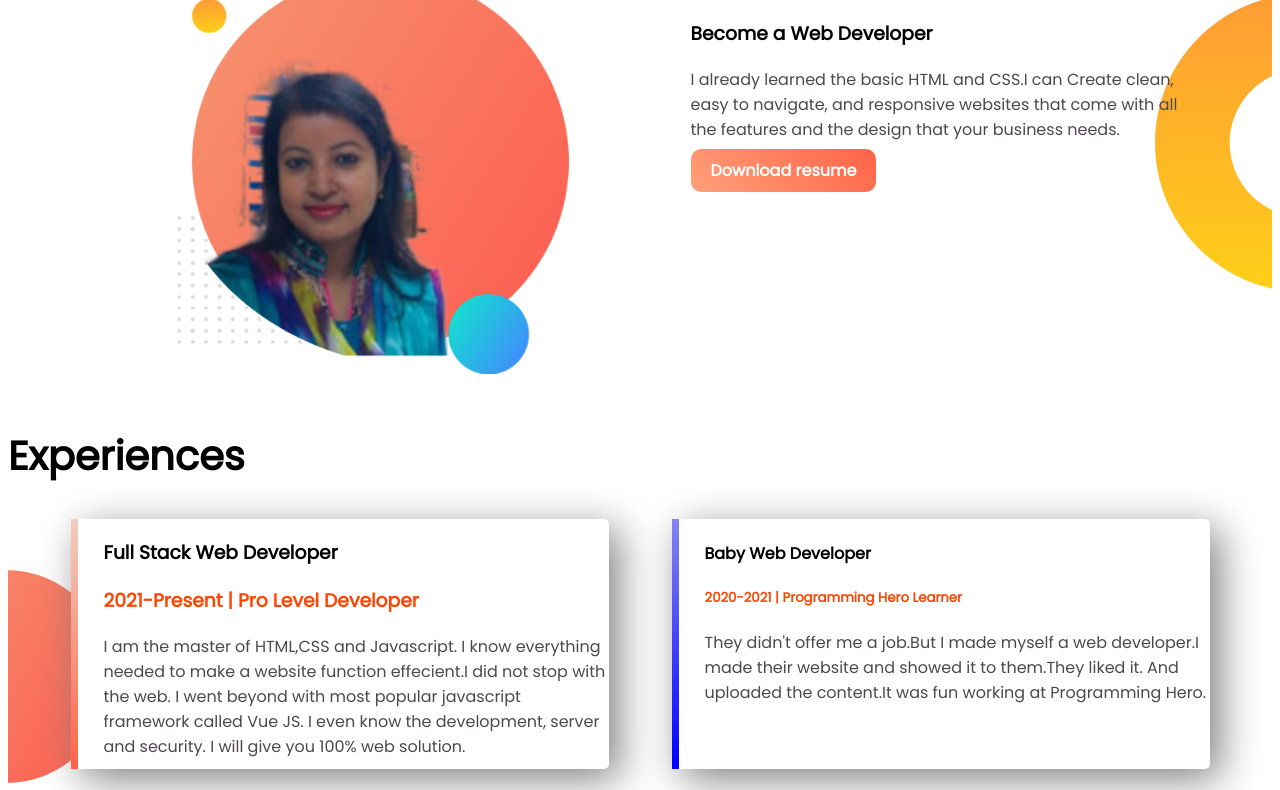
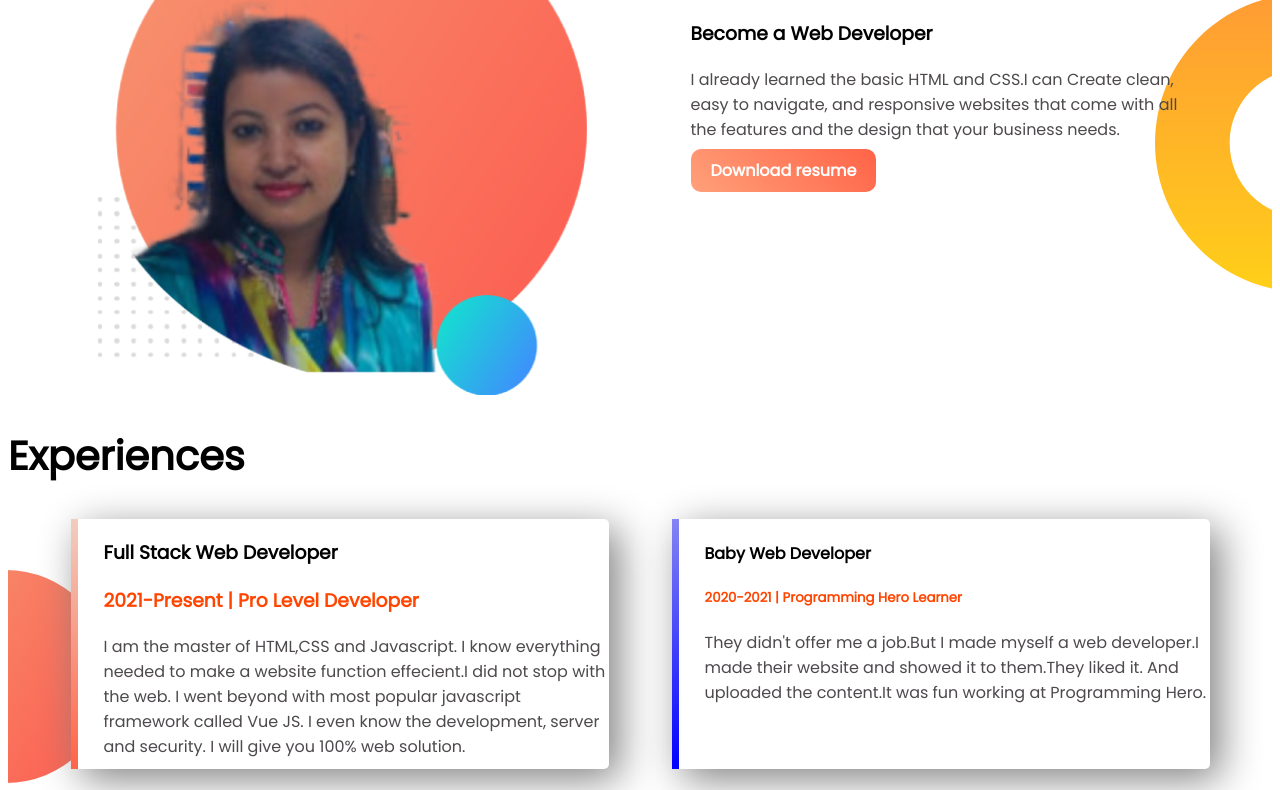
Before and after one commit to Tamrin86/Web-Portfolio, a plain HTML site: page index.html in a window 1280 px wide. Shown: the part 615-1405 px from the top of the page. Drawn offline with Linux system fonts and the light colour scheme.

Commit message:
edited image width

```diff
--- a/style.css
+++ b/style.css
@@ -14,10 +14,8 @@ padding-left: 2%;
 
 }
 .half-width img
-{width:80%;
-    padding-top: 80px;
-    padding-left: 80px;
-}
+{width:100%;}
+
 .top-banner{
     background-image: url("IMAGES/top-banner.png");
     background-repeat: no-repeat;
```
